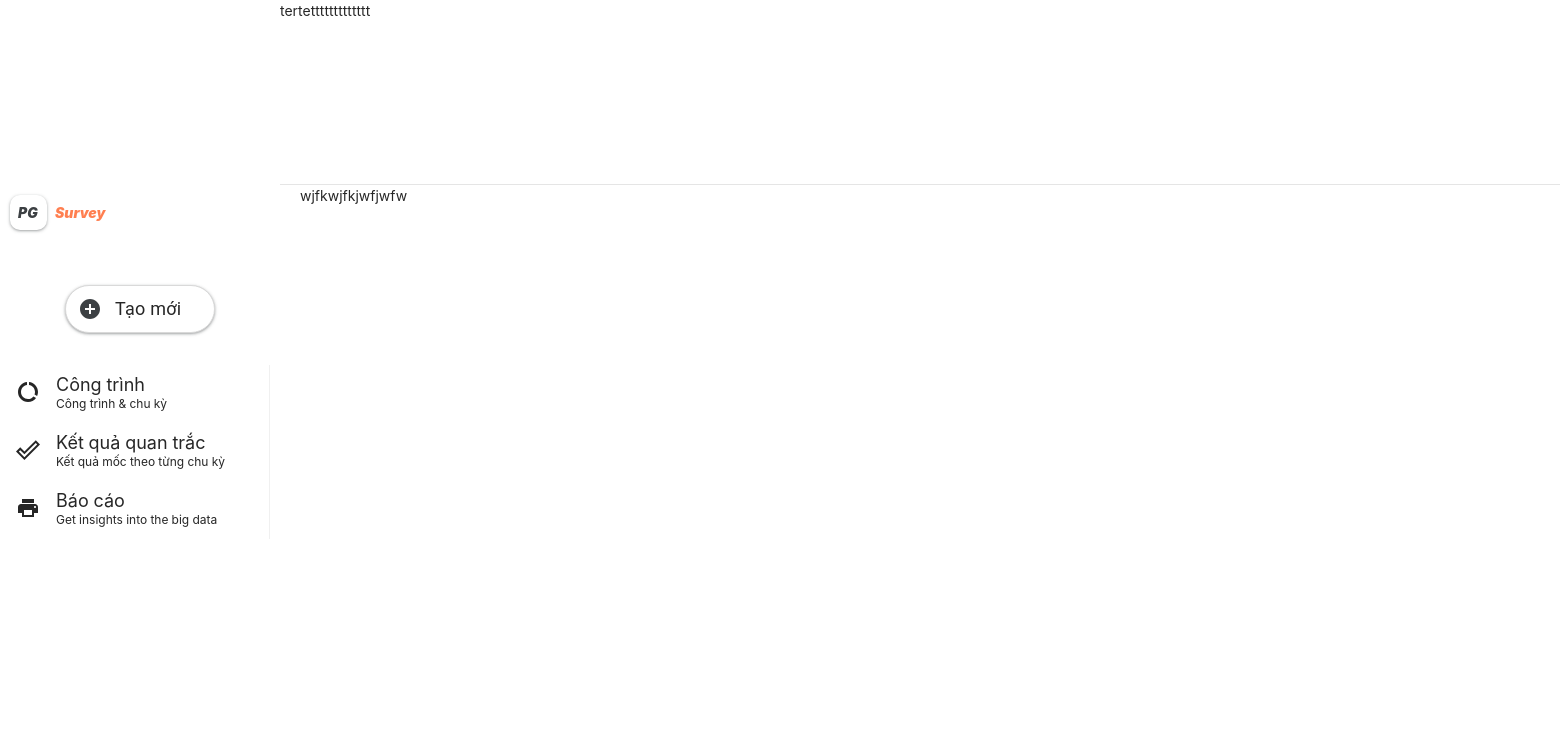
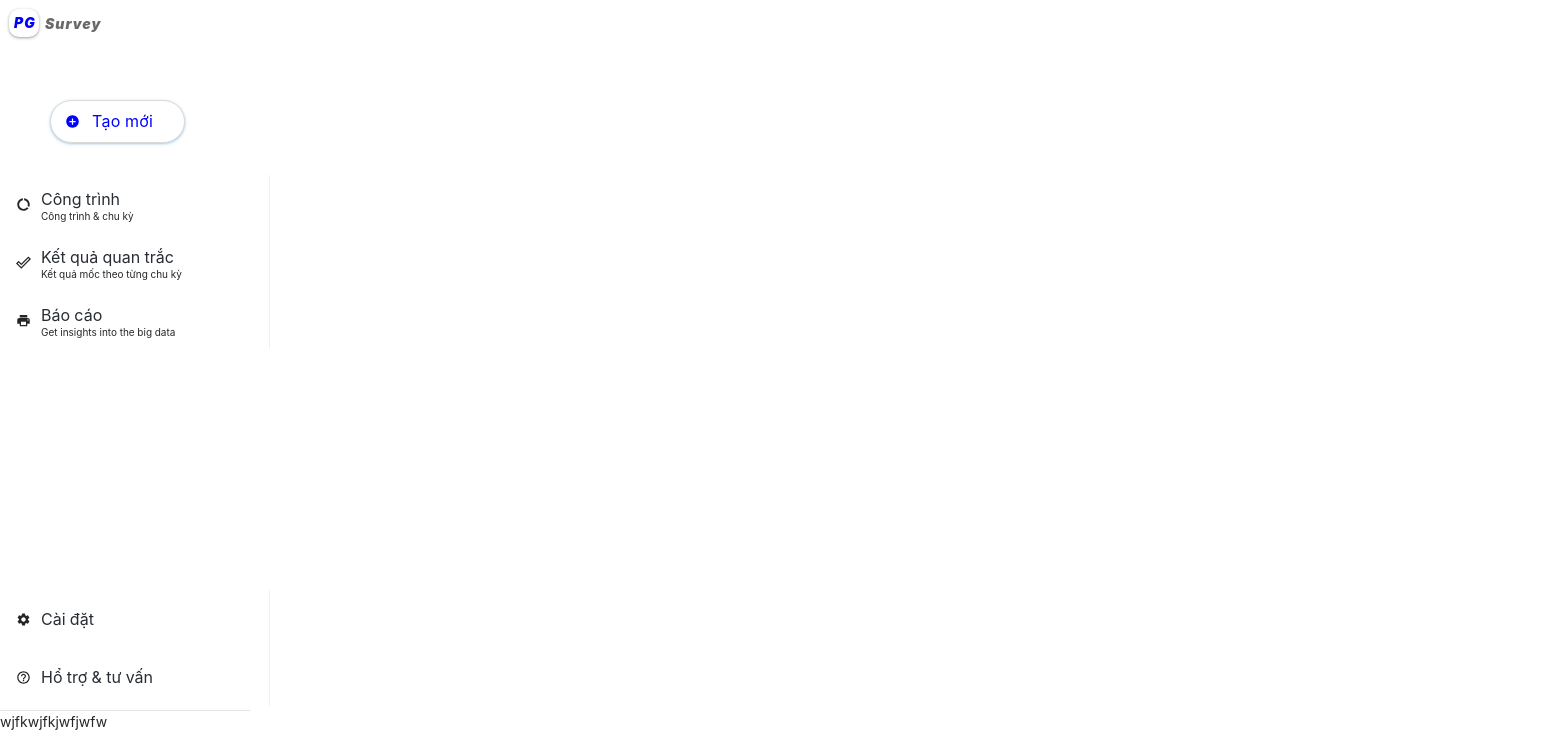
Before and after one commit to locnguyen99/QuanTracCT, a React (Create React App) app in the folder Frontend/ExampleFirst/my-app/: page / in a window 1280 px wide. Shown: the top 756 px of the page, 1560 px wide, since content can reach past the window. Built offline with nearby package versions, Linux system fonts and the light colour scheme.

Commit message:
update Sider

```diff
--- a/Frontend/ExampleFirst/my-app/src/App.css
+++ b/Frontend/ExampleFirst/my-app/src/App.css
@@ -1,7 +1,6 @@
 .App {
   text-align: center;
 }
-
 .App-logo {
   height: 40vmin;
   pointer-events: none;
@@ -12,7 +11,6 @@
     animation: App-logo-spin infinite 20s linear;
   }
 }
-
 .App-header {
   background-color: #282c34;
   min-height: 100vh;
@@ -98,24 +96,35 @@ tr:nth-child(even) {
 .backgroud {
   background-color: white !important;
 }
-.vuong{
-  height: 180px;
-  width: 270px;
-}
+
 .ant-btn {
-    box-shadow: 0 1px 2px 0 rgba(60,64,67,0.302), 0 1px 3px 1px rgba(60,64,67,0.149) !important;
+    box-shadow: 0 1px 2px 0 rgba(66, 132, 182, 0.302), 0 1px 3px 1px rgba(89, 162, 218, 0.149) !important;
     background-color: #fff !important;
     border-radius: 24px !important;
-    color: #3c4043 !important;
-    height: 48px !important;
+    color:blue !important;
+    height: 43px !important;
     min-width: 56px !important;
-    padding: 5px 100px 0 0 !important;
+    padding: 5px 90px 0 0 !important;
     position: absolute !important;
-    width: 150px;
-    margin-left: 65px;
+    width: 135px;
 }
-.tao{
-  margin-top: 100px;
+.MuiSvgIcon-root{
+  font-size: 15px !important;
+}
+.create {
+  margin-left: 42px;
+  position: absolute;
+  font-size: 16px;
+  letter-spacing: 0.25px;
+  margin-top: 8.5px;
+  color: blue;
+}
+.added{
+  margin-left: 40px;
+  margin-top: 45px;
+  height: 70px;
+  width: 150px;
+  padding: 10px;
 }
 .ant-layout-sider-zero-width-trigger {
   display: none ;
@@ -126,34 +135,33 @@ tr:nth-child(even) {
   height: 50px !important;
 }
 .aaa{
-  position: absolute;
-  margin-left: 40px;
+  margin-left: 25px;
   line-height: 0.5px;
-  margin-top: 16px;
+  margin-top: 20px;
 }
 .a{
-  font-size: 18px;
+  font-size: 16px;
+  color: #282c34;
 }
 .aa{
-  font-size: 12px;
+  font-size: 10px;
 }
 .aaaa{
   position: absolute;
-  margin-top: 10px;
+  margin-top: 8px;
 }
 .b{
-  font-size: 18px;
-  margin-top: 8px;
+  font-size: 16px;
+  color: #282c34;
+  padding-top: 5px;
+  margin-top: 15px !important;
 }
 .sider{
-  margin-top: 100px;
-  width: 300px;
-  height: 400px;
+  width: 270px;
+  height: auto;
   display: block;
 }
-.but{
-  margin-top: 200px;
-}
+
 .left{
   width: 300px;
   height: 700px;
@@ -170,14 +178,7 @@ tr:nth-child(even) {
   min-height: 1px;
   float: left;
 }
-.create {
-  margin-left: 115px;
-  position: absolute;
-  font-family: 'Google Sans', Roboto,RobotoDraft,Helvetica,Arial,sans-serif;
-  font-size: 18px;
-  letter-spacing: 0.25px;
-  margin-top: 10px;
-}
+
 .ant-menu {
   display: block !important;
   width: 270px !important;
@@ -187,35 +188,45 @@ tr:nth-child(even) {
   margin-left: 400px !important;
   height: 350px !important;
 }
-.buttop{
+.butPG{
   box-shadow: 0 1px 2px 0 rgba(60,64,67,0.302), 0 1px 3px 1px rgba(60,64,67,0.149) !important;
   background-color: #fff !important;
   border-radius: 10px !important;
   color: #3c4043 !important;
-  height: 35px !important;
+  height: 28px !important;
   padding: 0 0 0 0 !important;
   position: absolute !important;
-  width: 37px !important;
-  margin-top: 10px;
-  margin-left: 10px;
+  width: 30px !important;
 }
 .PG{
-  margin-top: 7px;
-  margin-left: 8px;
+  margin-top: 2.5px;
+  margin-left: 5px;
   font-weight: bold;
   position: absolute;
-
+  color: blue;
+  letter-spacing: 1px;
 }
 .SU{
-  margin-left: 45px;
-  margin-top: 7px;
+  position: absolute;
+  margin-top: 3.5px;
+  margin-left: 36px;
   font-weight: bold;
-  color: coral;
+  color: dimgray;
+  letter-spacing: 1px;
+}
+.hea{
+  padding:9px;
+  height:45px !important;
+  width: 270px;
+  /* float: left; */
+  /* overflow: hidden; */
+  /* width: 100%!important; */
 }
 
 .foo {
-  height: 100px;
-  margin-left: 300px;
+  height: 50px;
+  width: 250px;
+  border-top: 1px solid #e5e5e5;
 }
 .makeStyles-form-2{
   margin-left: 100px;
@@ -229,19 +240,16 @@ tr:nth-child(even) {
 }
 .topmenu{
   width: 270px;
-  height: 500px;
+  height: 400px;
 }
 .allmenu{
   width: 270px;
+  height: 535px;
+  margin-top: 15px;
 }
 .undermenu{
-  height: 150px;
+  margin-top: 15px;
+  width: 270px;
+  height: 100px;
+
 }
-.hea{
-  height: 185px;
-  float: left;
-  overflow: hidden;
-  width: 100%!important;
-  margin-left: 280px;
-  border-bottom: 1px solid #e5e5e5;
-}
--- a/Frontend/ExampleFirst/my-app/src/AppLayout.tsx
+++ b/Frontend/ExampleFirst/my-app/src/AppLayout.tsx
@@ -25,13 +25,9 @@ export default class AppLayout extends React.Component {
     render() {
         return (
             <div>
+                <div className='sider'>
                     <div className='hea'>
-                    <header>tertettttttttttttt</header>
-                </div>
-                <Layout>
-                    <div className='vuong'>
-                        <div className='buttop'>
-                            <div>
+                        <div className='butPG'>
                             <Button ></Button>
                         </div>
                         <div className='PG'>
@@ -41,7 +37,7 @@ export default class AppLayout extends React.Component {
                             <b><i>Survey</i></b>
                         </div>
                     </div>
-                        <div className='tao'>
+                    <div className='added'>
                         <div>
                             <Button ><AddCircleIcon /></Button>
                         </div>
@@ -49,10 +45,22 @@ export default class AppLayout extends React.Component {
                             Tạo mới
                         </div>
                     </div>
+                    <div>
+                        <AppMenu />
                     </div>
-                    <AppMenu />
-
+                    <div className='foo'>
+                        <footer>wjfkwjfkjwfjwfw</footer>
+                    </div>
+                </div>
                 {/* <div>
+                    <div>
+                        <h1>header</h1>
+                    </div>
+                    <div>
+                        <Layout>
+                            <div className='vuong'>
+                            </div>
+                            <div>
                                 <div>
                                     <Layout>
                                         <Content>
@@ -66,11 +74,13 @@ export default class AppLayout extends React.Component {
                                 <div className='ND'>
                                     {this.props.children}
                                 </div>
+                            </div>
+                        </Layout>
+                    </div>
+                    <div>
+                        <h2>footer</h2>
+                    </div>
                 </div> */}
-                </Layout>
-                <div className='foo'>
-                    <footer>wjfkwjfkjwfjwfw</footer>
-                </div>
             </div>
         );
     }
```
Lines whose indentation alone changed are shown as unchanged.
